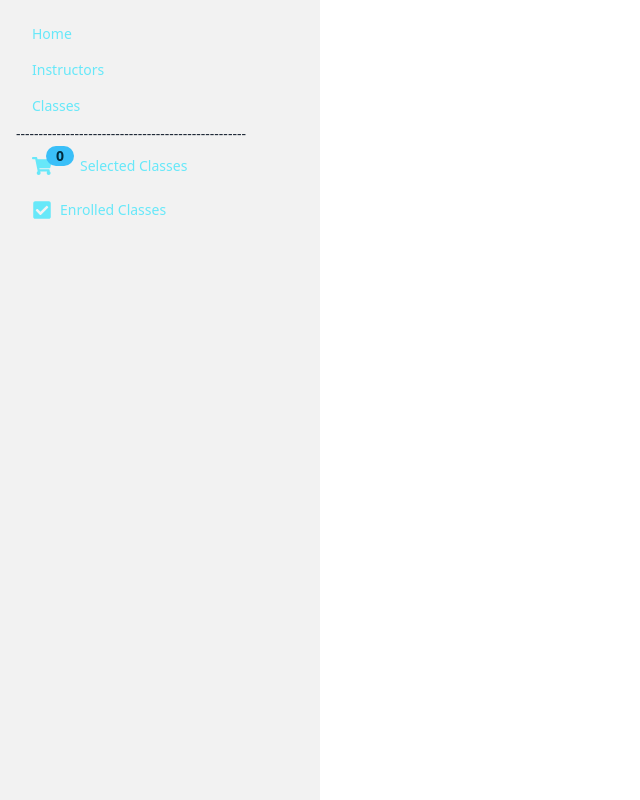
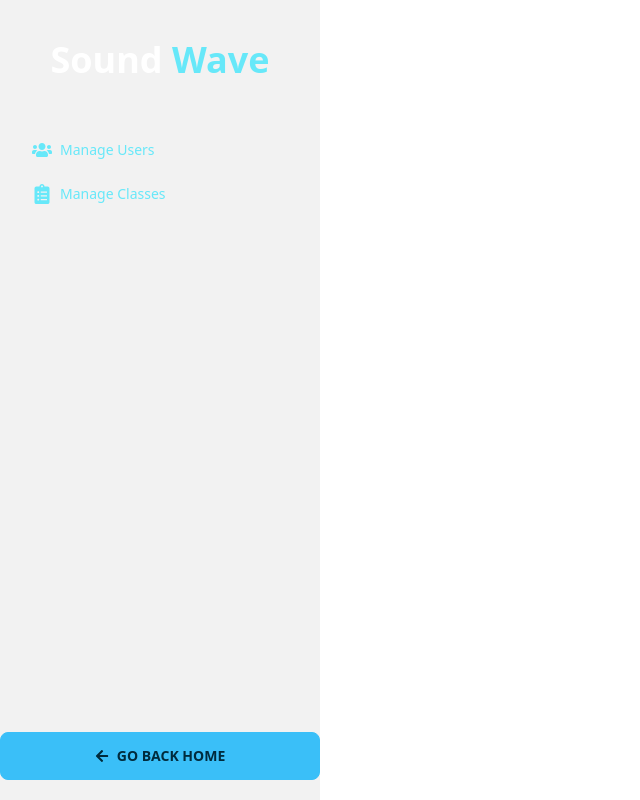
Before and after one commit to shahadatrafi/SoundWave-Client, a React (Vite) app: page /dashboard in a window 1280 px wide. Shown: the whole page, without its empty margins (0-640 px from the left). Built offline with nearby package versions, Linux system fonts and the light colour scheme; no server answers.

Commit message:
all user and all classes page route created for admin

```diff
--- a/src/components/SocialLogin.jsx
+++ b/src/components/SocialLogin.jsx
@@ -27,8 +27,9 @@ const SocialLogin = () => {
                 })
                     .then(res => res.json())
                     .then(data => {
+                        navigate('/')
                         if (data.insertedId) {
-                            navigate('/')
+
                             const Toast = Swal.mixin({
                                 toast: true,
                                 position: 'top-end',
--- a/src/layouts/Dashboard.jsx
+++ b/src/layouts/Dashboard.jsx
@@ -1,4 +1,4 @@
-import { FaCheckSquare, FaShoppingCart } from "react-icons/fa";
+import { FaArrowLeft, FaCheckSquare, FaClipboardList, FaShoppingCart, FaUsers } from "react-icons/fa";
 import { NavLink, Outlet } from "react-router-dom";
 import useCart from "../hooks/useCart";
 
@@ -6,6 +6,8 @@ import useCart from "../hooks/useCart";
 const Dashboard = () => {
 
     const [cart] = useCart();
+
+    const isAdmin = true;
 
     return (
         <div className="drawer lg:drawer-open">
@@ -17,12 +19,25 @@ const Dashboard = () => {
             </div>
             <div className="drawer-side">
                 <label htmlFor="my-drawer-2" className="drawer-overlay"></label>
-                <ul className="menu p-4 w-80 h-full bg-base-200 text-base-content">
+
+                <ul className="menu p-4 w-80 h-full bg-base-200 relative text-base-content">
+
+                    <a className="normal-case text-4xl text-center mb-12 mt-6 font-semibold text-white">Sound <span className="text-cyan-300">Wave</span></a>
+
                     {/* Sidebar content here */}
-                    <li><NavLink to="/" className="nav-link text-cyan-300 hover:text-cyan-500 active:text-cyan-500">Home</NavLink></li>
-                    <li><NavLink to='/instructors' className="nav-link text-cyan-300 hover:text-cyan-500  active:text-cyan-500">Instructors</NavLink></li>
-                    <li><NavLink to='/classes' className="nav-link text-cyan-300 hover:text-cyan-500  active:text-cyan-500">Classes</NavLink></li>
-                    ---------------------------------------------------
+
+                    {isAdmin ?
+                        <>
+                            <li>
+                                <NavLink className='my-1 text-cyan-300 hover:text-cyan-500' to='/dashboard/allusers'>
+                                   <FaUsers className="text-xl"></FaUsers> Manage Users
+                                </NavLink>
+                            </li>
+
+                            <li><NavLink className='my-1 text-cyan-300 hover:text-cyan-500' to='/dashboard/allclasses'><FaClipboardList className="text-xl"></FaClipboardList> Manage Classes</NavLink></li>
+                        </>
+                        :
+                        <>
                             <li>
                                 <NavLink className='my-1 text-cyan-300 hover:text-cyan-500' to='/dashboard/mycart'>
                                     <div className="indicator mr-4">
@@ -34,6 +49,12 @@ const Dashboard = () => {
                             </li>
 
                             <li><NavLink className='my-1 text-cyan-300 hover:text-cyan-500' to='/dashboard/enrolledclass'><FaCheckSquare className="text-xl"></FaCheckSquare> Enrolled Classes</NavLink></li>
+                        </>}
+
+                    {/* Go Back Home Button */}
+
+                    <button><NavLink to="/" className="btn btn-info btn-block absolute bottom-5 left-0 "><FaArrowLeft></FaArrowLeft>Go Back Home</NavLink></button>
+
                 </ul>
 
             </div>
--- /dev/null
+++ b/src/pages/Dashboard/AllClasses/AllClasses.jsx
@@ -0,0 +1,10 @@
+
+const AllClasses = () => {
+    return (
+        <div>
+            here is all classes
+        </div>
+    );
+};
+
+export default AllClasses;
--- /dev/null
+++ b/src/pages/Dashboard/AllUsers/AllUsers.jsx
@@ -0,0 +1,10 @@
+
+const AllUsers = () => {
+    return (
+        <div>
+            this is users
+        </div>
+    );
+};
+
+export default AllUsers;
```
Also changed, not shown: src/Routes/Routes.jsx (+10 -0 lines). Lines whose indentation alone changed are shown as unchanged.
